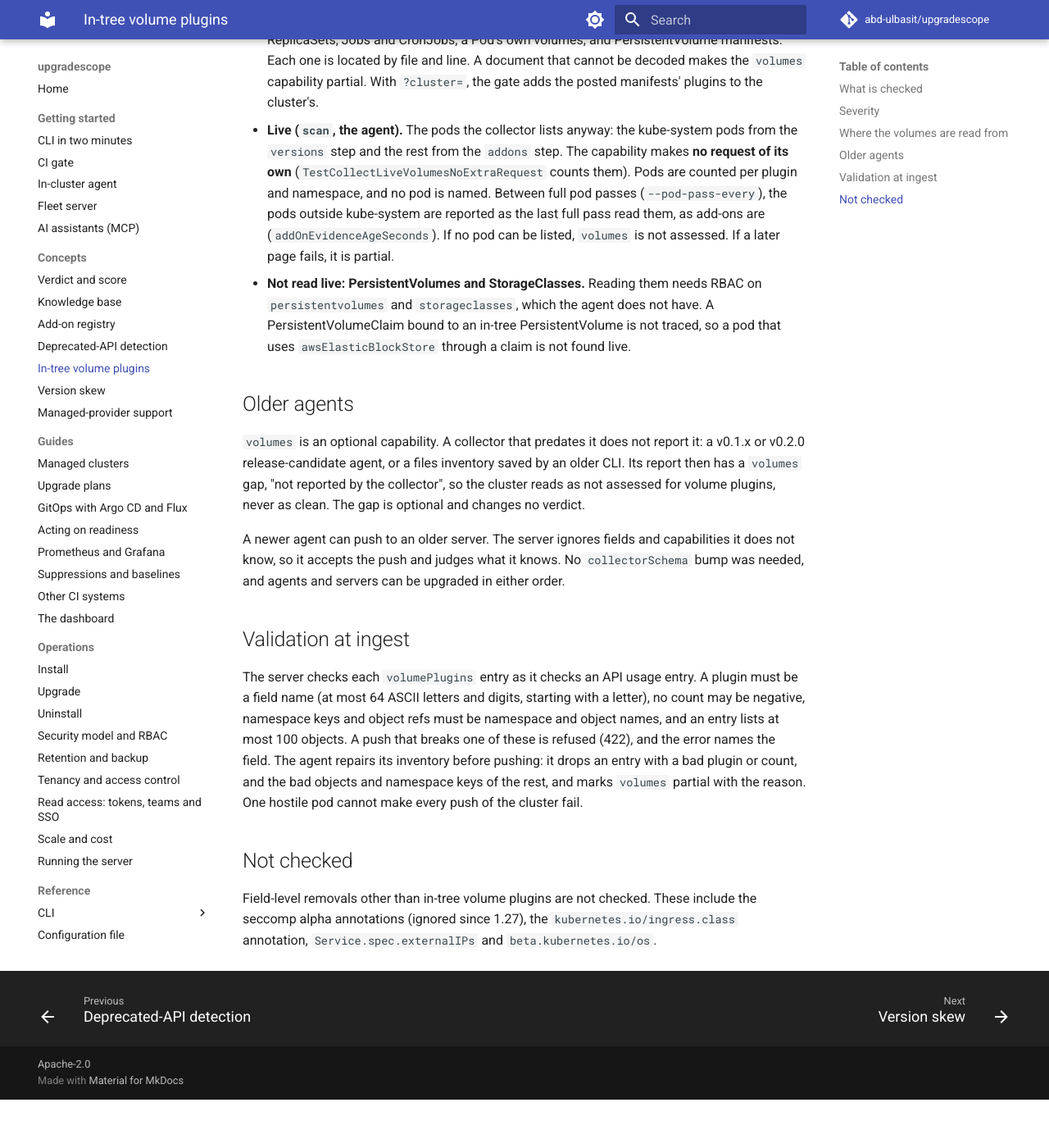
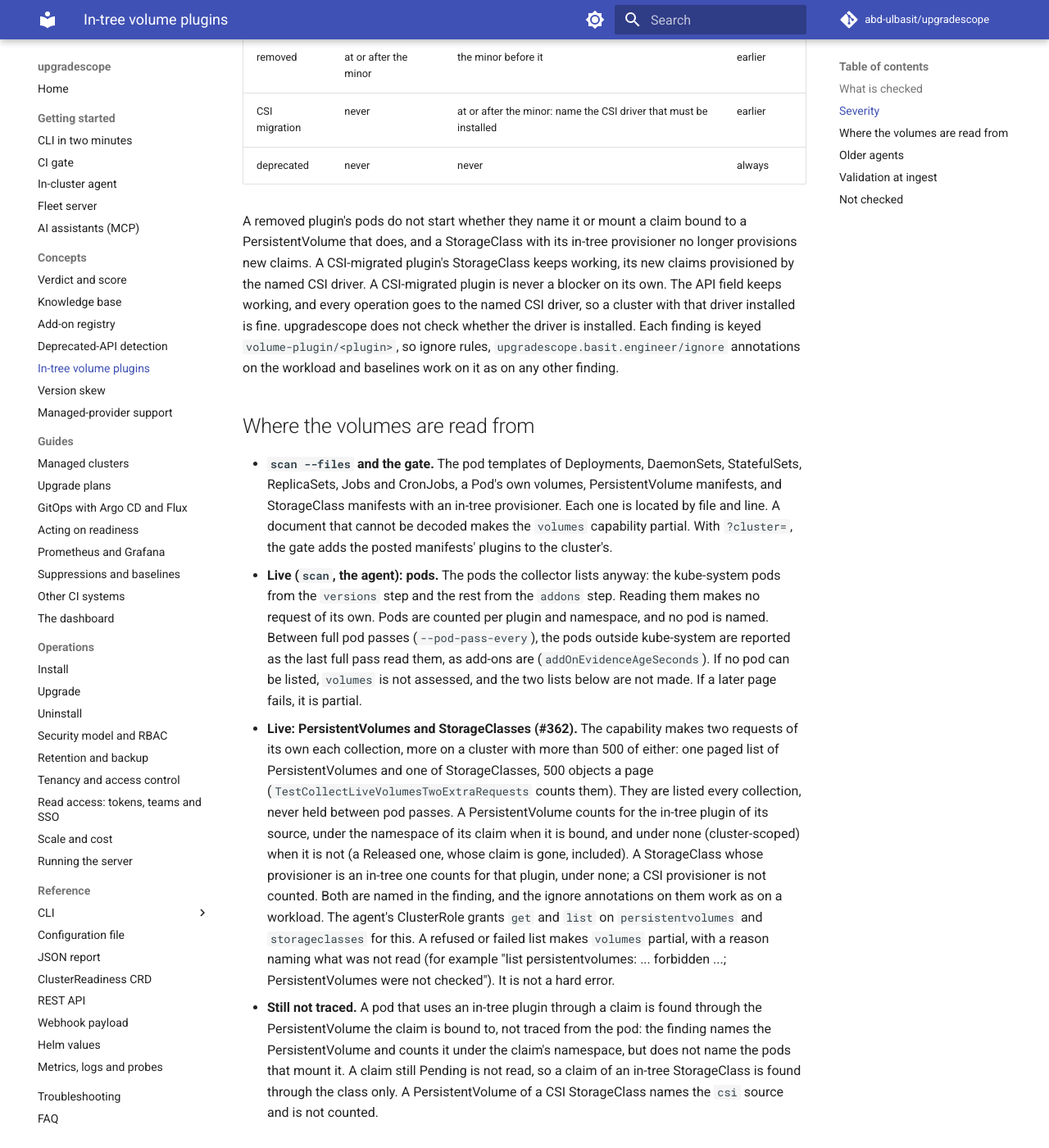
Before and after one commit to abd-ulbasit/upgradescope, an MkDocs documentation site: the page built from docs/concepts/volume-plugins.md, in a window 1280 px wide and 1400 px high, scrolled down 2215 px. Shown: the whole window at 82% size. Built offline with MkDocs 1.6.1 and Material for MkDocs 9.7.7, drawn with Linux system fonts in a browser that asks for light colours; comment, search, counter and statistics services are not loaded; before the commit the page ends 3556 px from its top, so only the background shows below that; some of the changed text lies outside the part shown.

Commit message:
docs(volumes): PersistentVolumes and StorageClasses are read live; claims
volume-plugins.md replaces the 'Not read live' gap with what is read
and what is still not traced; scope lines in verdict-and-score and
knowledge-base follow. RB-01 names the two lists; API-10 counts the two
requests; API-XFUPV1 is the live PV/StorageClass claim.

Refs #362

Co-Authored-By: Claude Fable 5 <noreply@anthropic.com>

```diff
--- a/docs/claims.md
+++ b/docs/claims.md
@@ -57,7 +57,8 @@ audited") and names the issue that tracks it.
 | API-06c | With `--files`, a cert-manager CRD that no longer serves v1alpha2 next to a `cert-manager.io/v1alpha2` Certificate is a blocker at the Certificate's file and line. A custom resource whose CRD is not in the files is not assessed (`crds` partial), never a finding. | `TestCollectFilesCRDVersions` `TestCollectManifestsCRDVersions` |
 | API-06d | An inventory from an agent (or a saved files inventory) that predates CRD checks reports `crds` as not assessed (not required), never as clean. | `TestEvaluateCRDsGap` |
 | API-09 | In-tree volume plugin removals in pod specs are reported (#351): a pod template, Pod or PersistentVolume manifest (`--files`, the gate) or a live pod naming a plugin of the cited dataset is a `volume-plugin` finding, located in manifests. A plugin removed with no migration path (`glusterfs` 1.26, `cephfs` and `rbd` 1.31, `gitRepo` disabled 1.33) is a blocker at or after its removal and a warning the minor before; one served only through CSI migration (`awsElasticBlockStore` 1.27, `gcePersistentDisk` 1.28) is a warning naming the CSI driver, never a blocker; a deprecated one (`flexVolume`) is info. Every finding is cited, and a manifest without these fields is unchanged (score 100). | `TestVolumePluginsData` `TestVolumePluginNamesAreAPIFields` `TestCollectFilesVolumePlugins` `TestEvaluateVolumePluginWindows` `TestEvaluateNoVolumePluginsIsClean` `TestScanFilesVolumePluginRepro` `TestScanFilesVolumePluginIgnoreAnnotation` `TestMergeManifestsVolumePlugins` `TestEvaluateGolden` |
-| API-10 | Live, the in-tree volume plugins come from the pods the collector lists anyway, with no request of their own, and from the held pod pass between full passes. | `TestCollectLiveVolumesNoExtraRequest` `TestCollectLiveVolumesFromHeldPass` `TestCollectLiveVolumesPodListFails` |
+| API-10 | Live, the in-tree volume plugins of pods come from the pods the collector lists anyway, with no request of their own, and from the held pod pass between full passes. The capability's own requests are exactly two paged lists a collection, of PersistentVolumes and of StorageClasses (#362). | `TestCollectLiveVolumesTwoExtraRequests` `TestCollectLiveVolumesFromHeldPass` `TestCollectLiveVolumesPodListFails` |
+| API-XFUPV1 | Live, the volumes capability lists PersistentVolumes and StorageClasses (#362), paged at 500 a page and never held between pod passes: a PersistentVolume's in-tree source (`rbd`, `awsElasticBlockStore`, any plugin of the dataset a PersistentVolumeSource can name) counts for that plugin under its bound claim's namespace, or under none when unbound; a StorageClass whose provisioner is the in-tree one of a plugin (`kubernetes.io/rbd`, `kubernetes.io/aws-ebs`, ..., mapped in the dataset, each mapping cited to the upstream source that names it; a CSI provisioner is not counted) counts for that plugin. Each is named in the finding. A refused or failed list makes `volumes` partial with a reason naming what was not read, never a hard error; no pod read leaves it not assessed, with neither list made. An `rbd` PersistentVolume is a blocker at 1.31 and a warning at 1.30. | `TestCollectLiveVolumesPersistentVolumesAndStorageClasses` `TestCollectLiveVolumesPagesPersistentVolumes` `TestCollectLiveVolumesListRefused` `TestCollectLiveVolumesNoPodReadListsNoVolumes` `TestCollectLiveVolumesObjectsListedEveryCollection` `TestCollectFilesStorageClassProvisioner` `TestVolumePluginProvisioners` `TestParseVolumePluginsRefuses` `TestEvaluateVolumePluginPersistentVolumesAndStorageClasses` `TestEvaluateVolumePluginGateMixedObjects` `TestMergeManifestsVolumePluginsWithClusterObjects` `TestEvaluateGolden` |
 | API-11 | Older agents read not assessed for volume plugins: an inventory without the `volumes` capability (a v0.1.x or v0.2.0 release-candidate agent's, or a files inventory an older CLI saved) has an optional `volumes` gap, never a clean pass, and its verdict is unchanged. A newer agent's unknown fields and capabilities are accepted, so no `collectorSchema` bump was needed. | `TestEvaluateVolumesNotReported` `TestOlderAgentVolumesNotAssessed` `TestIngestAcceptsUnknownFieldsAndCapabilities` `TestIngestRefusesInvalidVolumePlugins` `TestAdmitVolumePlugins` |
 | API-12 | Volume plugin entries are validated at ingest like API usage entries: a plugin that is not a field name (control characters, over 64 bytes), a negative count, a namespace key or object ref that is not a namespace or object name, or objects over the cap is refused (422) naming the field and quoting the value cut; the agent drops such an entry, or the bad objects and keys, before pushing, marking `volumes` partial with the reason, so one pod's volume cannot make every push of the cluster fail. | `TestAdmitRefusesHostileVolumePlugins` `TestConformRepairsVolumePlugins` `TestIngestRefusesHostileVolumePlugins` |
 | API-07 | A namespace-scoped ignore rule never takes an add-on finding that also covers an install in no named namespace (a manifest object without `metadata.namespace`, or a cluster-scoped `IngressClass`): the finding carries `unnamespaced: true` and stays, so the `namespace: sandbox` rule that accepts the EOL `ingress-nginx` in `sandbox` leaves the blocker for an install that can land in production. A finding whose installs are all in named namespaces the rule matches is still suppressed (#237). | `TestAddOnFindingsMarkInstallsInNoNamedNamespace` `TestChartIncompatMarksOnlyTheIncompatibleInstalls` `TestNodeRuntimeFindingsAreNotUnnamespaced` `TestApplyNamespaceSelectorLeavesFindingsCoveringUnnamespacedInstalls` `TestEndToEndNamespaceRuleDoesNotTakeAnInstallWithoutNamespace` |
@@ -220,7 +221,7 @@ audited") and names the issue that tracks it.
 
 | ID | Claim | Proven by |
 |---|---|---|
-| RB-01 | The README, `SECURITY.md` and the security page describe the agent's role as the chart renders it: `get` and `list`, never `watch`; writes only on its own ClusterReadiness, its status and the ClusterReadiness CRD, each by `resourceNames`; and the cluster-wide Secrets and ConfigMaps read that `rbac.helmSecrets` adds, or, with `rbac.helmSecretsNamespaces`, the Role per listed namespace that replaces it. `SECURITY.md` and the security page name the `ingressclasses` list that add-on detection reads, which the role grants. | `TestRBACDocsMatchRole` `TestRBACDocProblems` `TestDocsAgentRBAC` `TestRenderedRBACDefault` `TestRenderedRBACHelmSecretsOff` `TestRenderedRBACHelmSecretsNamespaces` |
+| RB-01 | The README, `SECURITY.md` and the security page describe the agent's role as the chart renders it: `get` and `list`, never `watch`; writes only on its own ClusterReadiness, its status and the ClusterReadiness CRD, each by `resourceNames`; and the cluster-wide Secrets and ConfigMaps read that `rbac.helmSecrets` adds, or, with `rbac.helmSecretsNamespaces`, the Role per listed namespace that replaces it. `SECURITY.md` and the security page name the `ingressclasses` list that add-on detection reads, which the role grants. All three name the `persistentvolumes` and `storageclasses` lists of the volumes capability, which the role grants as two rules of `get` and `list` only, with no `watch` and no write (#362). | `TestRBACDocsMatchRole` `TestRBACDocProblems` `TestDocsAgentRBAC` `TestRenderedRBACDefault` `TestRenderedRBACHelmSecretsOff` `TestRenderedRBACHelmSecretsNamespaces` `TestRenderedRBACVolumes` |
 | RB-02 | The agent writes only its own ClusterReadiness, that object's status, and (with `manageCRD`) the ClusterReadiness CRD; nothing else, ever. Measured from the API server's audit log of a real install. | `e2e:audit_agent_writes_only_its_cr` `TestRenderedRBACDefault` |
 | RB-03 | Write access is limited to the `agent.crName` object and the one CRD, with no delete. | `TestRenderedRBACDefault` `TestRenderedRBACCustomCRName` `TestRenderedRBACManageCRDOff` `hack/test-chart.sh` |
 | RB-04 | No webhooks, no finalizers, nothing in the cluster changes because of a finding: with an EOL blocker installed, the chart install adds no admission webhook, the ClusterReadiness carries no finalizer or owner reference, and the agent writes nothing but that object and its CRD. | `e2e:no_webhooks_or_finalizers` `e2e:audit_agent_writes_only_its_cr` `TestRenderedRBACDefault` |
--- a/docs/concepts/volume-plugins.md
+++ b/docs/concepts/volume-plugins.md
@@ -5,7 +5,9 @@ upgrade, because a field inside it stops working. The commonest case is a
 pod volume of an in-tree plugin that upstream removed when CSI migration
 finished: a Deployment with a `glusterfs` volume is valid `apps/v1`, and on
 Kubernetes 1.26 or later its pods do not start. upgradescope reports these
-as `volume-plugin` findings (#351).
+as `volume-plugin` findings (#351). A StorageClass whose provisioner is
+the plugin's in-tree one (`kubernetes.io/rbd`) has the same problem for the
+claims it provisions (#362).
 
 ## What is checked
 
@@ -18,25 +20,35 @@ notes and pull requests that minor comes from. A unit test refuses an
 entry without a citation, with a minor that does not parse, or whose name
 is not a field of either type.
 
+An entry may also name the plugin's in-tree StorageClass provisioner
+(`provisioner`, as `kubernetes.io/<name>`, each once), with a citation of
+its own (`provisionerCitation`): the upstream source that names it, the
+plugin's `pkg/volume` package in the last release that had it, or
+`k8s.io/csi-translation-lib` for a CSI-migrated plugin. `cephfs` never had
+an in-tree provisioner, nor `gitRepo` or `flexVolume`, so a StorageClass
+cannot name one of them. The provisioners are part of the knowledge base
+version.
+
 The classification follows the `k8s.io/api` field comments: "the in-tree
 type is no longer supported" is **removed**, and "all operations are
 redirected to the CSI driver" is **CSI migration**.
 
-| Plugin | Class | Minor | CSI driver |
-|---|---|---|---|
-| `scaleIO` | removed | 1.22 | |
-| `flocker`, `quobyte`, `storageos` | removed | 1.25 | |
-| `glusterfs` | removed | 1.26 | |
-| `cephfs`, `rbd` | removed | 1.31 | |
-| `gitRepo` | removed (disabled) | 1.33 | |
-| `cinder` | CSI migration | 1.26 | `cinder.csi.openstack.org` |
-| `awsElasticBlockStore` | CSI migration | 1.27 | `ebs.csi.aws.com` |
-| `azureDisk` | CSI migration | 1.27 | `disk.csi.azure.com` |
-| `gcePersistentDisk` | CSI migration | 1.28 | `pd.csi.storage.gke.io` |
-| `vsphereVolume` | CSI migration | 1.29 | `csi.vsphere.vmware.com` |
-| `azureFile` | CSI migration | 1.30 | `file.csi.azure.com` |
-| `portworxVolume` | CSI migration | 1.36 | `pxd.portworx.com` |
-| `flexVolume` | deprecated (1.23) | | |
+| Plugin | Class | Minor | CSI driver | StorageClass provisioner |
+|---|---|---|---|---|
+| `scaleIO` | removed | 1.22 | | `kubernetes.io/scaleio` |
+| `flocker`, `quobyte`, `storageos` | removed | 1.25 | | `kubernetes.io/flocker`, `kubernetes.io/quobyte`, `kubernetes.io/storageos` |
+| `glusterfs` | removed | 1.26 | | `kubernetes.io/glusterfs` |
+| `cephfs` | removed | 1.31 | | none |
+| `rbd` | removed | 1.31 | | `kubernetes.io/rbd` |
+| `gitRepo` | removed (disabled) | 1.33 | | none |
+| `cinder` | CSI migration | 1.26 | `cinder.csi.openstack.org` | `kubernetes.io/cinder` |
+| `awsElasticBlockStore` | CSI migration | 1.27 | `ebs.csi.aws.com` | `kubernetes.io/aws-ebs` |
+| `azureDisk` | CSI migration | 1.27 | `disk.csi.azure.com` | `kubernetes.io/azure-disk` |
+| `gcePersistentDisk` | CSI migration | 1.28 | `pd.csi.storage.gke.io` | `kubernetes.io/gce-pd` |
+| `vsphereVolume` | CSI migration | 1.29 | `csi.vsphere.vmware.com` | `kubernetes.io/vsphere-volume` |
+| `azureFile` | CSI migration | 1.30 | `file.csi.azure.com` | `kubernetes.io/azure-file` |
+| `portworxVolume` | CSI migration | 1.36 | `pxd.portworx.com` | `kubernetes.io/portworx-volume` |
+| `flexVolume` | deprecated (1.23) | | | none |
 
 Notes:
 
@@ -63,8 +75,12 @@ Notes:
 | CSI migration | never | at or after the minor: name the CSI driver that must be installed | earlier |
 | deprecated | never | never | always |
 
-A CSI-migrated plugin is never a blocker on its own. The API field keeps
-working, and every operation goes to the named CSI driver, so a cluster
+A removed plugin's pods do not start whether they name it or mount a
+claim bound to a PersistentVolume that does, and a StorageClass with its
+in-tree provisioner no longer provisions new claims. A CSI-migrated
+plugin's StorageClass keeps working, its new claims provisioned by the
+named CSI driver. A CSI-migrated plugin is never a blocker on its own. The
+API field keeps working, and every operation goes to the named CSI driver, so a cluster
 with that driver installed is fine. upgradescope does not check whether
 the driver is installed. Each finding is keyed `volume-plugin/<plugin>`,
 so ignore rules, `upgradescope.basit.engineer/ignore` annotations on the
@@ -74,24 +90,43 @@ workload and baselines work on it as on any other finding.
 
 - **`scan --files` and the gate.** The pod templates of Deployments,
   DaemonSets, StatefulSets, ReplicaSets, Jobs and CronJobs, a Pod's own
-  volumes, and PersistentVolume manifests. Each one is located by file
+  volumes, PersistentVolume manifests, and StorageClass manifests with an
+  in-tree provisioner. Each one is located by file
   and line. A document that cannot be decoded makes the `volumes`
   capability partial. With `?cluster=`, the gate adds the posted
   manifests' plugins to the cluster's.
-- **Live (`scan`, the agent).** The pods the collector lists anyway: the
-  kube-system pods from the `versions` step and the rest from the
-  `addons` step. The capability makes **no request of its own**
-  (`TestCollectLiveVolumesNoExtraRequest` counts them). Pods are counted
-  per plugin and namespace, and no pod is named. Between full pod passes
-  (`--pod-pass-every`), the pods outside kube-system are reported as the
-  last full pass read them, as add-ons are (`addOnEvidenceAgeSeconds`).
-  If no pod can be listed, `volumes` is not assessed. If a later page
-  fails, it is partial.
-- **Not read live: PersistentVolumes and StorageClasses.** Reading them
-  needs RBAC on `persistentvolumes` and `storageclasses`, which the agent
-  does not have. A PersistentVolumeClaim bound to an in-tree
-  PersistentVolume is not traced, so a pod that uses
-  `awsElasticBlockStore` through a claim is not found live.
+- **Live (`scan`, the agent): pods.** The pods the collector lists
+  anyway: the kube-system pods from the `versions` step and the rest from
+  the `addons` step. Reading them makes no request of its own. Pods are
+  counted per plugin and namespace, and no pod is named. Between full pod
+  passes (`--pod-pass-every`), the pods outside kube-system are reported
+  as the last full pass read them, as add-ons are
+  (`addOnEvidenceAgeSeconds`). If no pod can be listed, `volumes` is not
+  assessed, and the two lists below are not made. If a later page fails,
+  it is partial.
+- **Live: PersistentVolumes and StorageClasses (#362).** The capability
+  makes two requests of its own each collection, more on a cluster with
+  more than 500 of either: one paged list of PersistentVolumes and one of
+  StorageClasses, 500 objects a page (`TestCollectLiveVolumesTwoExtraRequests`
+  counts them). They are listed every collection, never held between pod
+  passes. A PersistentVolume counts for the in-tree plugin of its source,
+  under the namespace of its claim when it is bound, and under none
+  (cluster-scoped) when it is not (a Released one, whose claim is gone,
+  included). A StorageClass whose provisioner is an
+  in-tree one counts for that plugin, under none; a CSI provisioner is not
+  counted. Both are named in the finding, and the ignore annotations on
+  them work as on a workload. The agent's ClusterRole grants `get` and
+  `list` on `persistentvolumes` and `storageclasses` for this. A refused or
+  failed list makes `volumes` partial, with a reason naming what was not
+  read (for example "list persistentvolumes: ... forbidden ...;
+  PersistentVolumes were not checked"). It is not a hard error.
+- **Still not traced.** A pod that uses an in-tree plugin through a claim
+  is found through the PersistentVolume the claim is bound to, not traced
+  from the pod: the finding names the PersistentVolume and counts it under
+  the claim's namespace, but does not name the pods that mount it. A claim
+  still Pending is not read, so a claim of an in-tree StorageClass is found
+  through the class only. A PersistentVolume of a CSI StorageClass names
+  the `csi` source and is not counted.
 
 ## Older agents
 
```
Also changed, not shown: docs/concepts/knowledge-base.md (+2 -2 lines), docs/concepts/verdict-and-score.md (+2 -2 lines).
